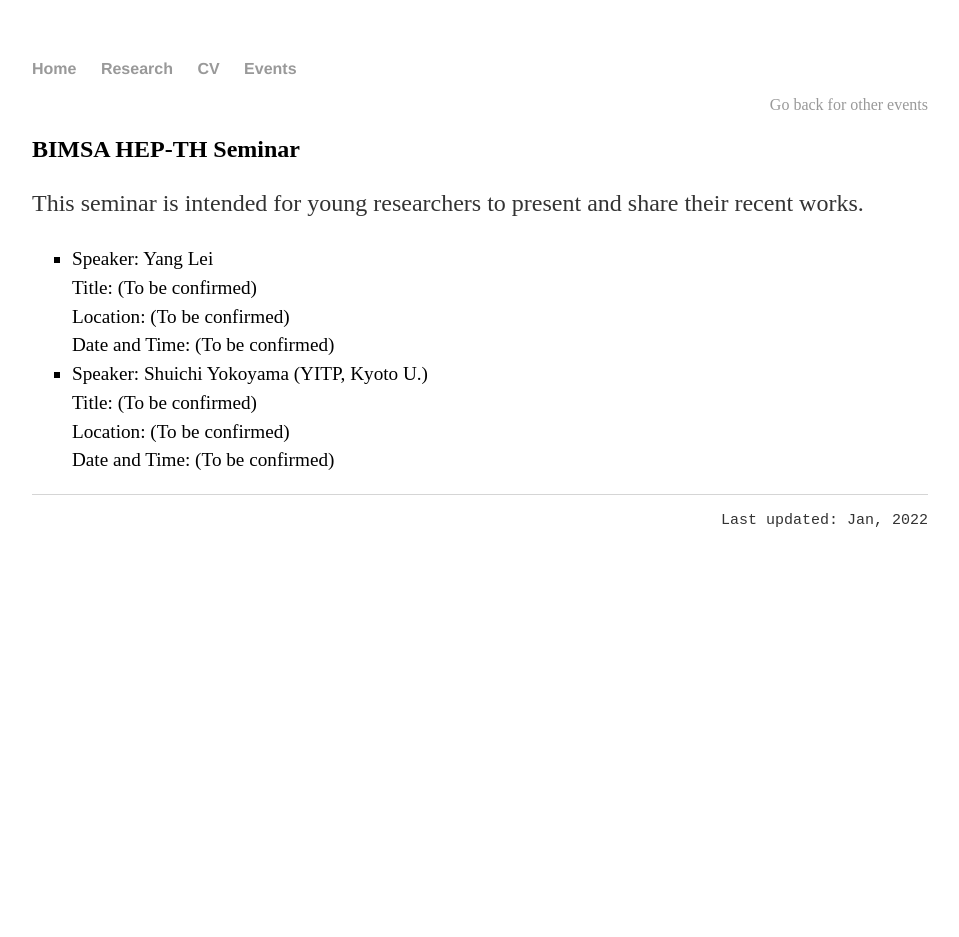
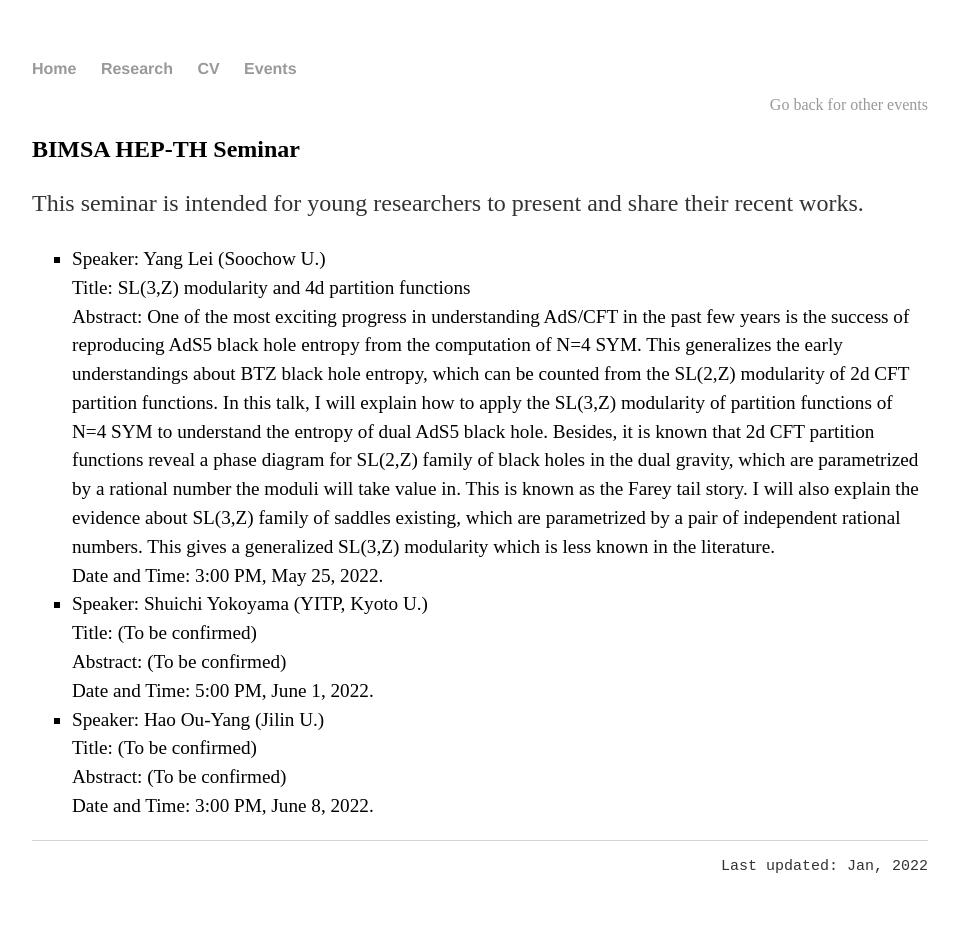
Before and after one commit to hhzou/hhzou.github.io, a Jekyll site: the page built from events/bimsaseminar/index.html, in a window 1280 px wide. Shown: the whole page, without its empty margins (160-1119 px from the left). Built offline with Jekyll 4.4.1, drawn with Linux system fonts in a browser that asks for light colours; before the commit the page ends 900 px from its top, so only the background shows below that.

Commit message:
Update index.html

```diff
--- a/events/bimsaseminar/index.html
+++ b/events/bimsaseminar/index.html
@@ -12,16 +12,22 @@
 	</p>
 	<ul style="font-size:1.2em; line-height: 150%; list-style-type: square">
 		<li>
-			Speaker: Yang Lei
-			<br> Title: (To be confirmed)
-			<br> Location: (To be confirmed)
-			<br> Date and Time: (To be confirmed)
+			Speaker: Yang Lei (Soochow U.)
+			<br> Title: SL(3,Z) modularity and 4d partition functions
+			<br> Abstract: One of the most exciting progress in understanding AdS/CFT in the past few years is the success of reproducing AdS5 black hole entropy from the computation of N=4 SYM. This generalizes the early understandings about BTZ black hole entropy, which can be counted from the SL(2,Z) modularity of 2d CFT partition functions. In this talk, I will explain how to apply the SL(3,Z)  modularity of partition  functions of N=4 SYM to understand the entropy of dual AdS5 black hole. Besides, it is known that 2d CFT partition functions reveal a phase diagram for SL(2,Z) family of black holes in the dual gravity, which are parametrized by a rational number the moduli will take value in. This is known as the Farey tail story. I will also explain the evidence about SL(3,Z) family of saddles existing, which are parametrized by a pair of independent rational numbers. This gives a generalized SL(3,Z) modularity which is less known in the literature.
+			<br> Date and Time: 3:00 PM, May 25, 2022.
 		</li>
 		<li>
 			Speaker: Shuichi Yokoyama (YITP, Kyoto U.)
 			<br> Title: (To be confirmed)
-			<br> Location: (To be confirmed)
-			<br> Date and Time: (To be confirmed)
+			<br> Abstract: (To be confirmed)
+			<br> Date and Time: 5:00 PM, June 1, 2022.
+		</li>
+		<li>
+			Speaker: Hao Ou-Yang (Jilin U.)
+			<br> Title: (To be confirmed)
+			<br> Abstract: (To be confirmed)
+			<br> Date and Time: 3:00 PM, June 8, 2022.
 		</li>
 	</ul>
 
```
